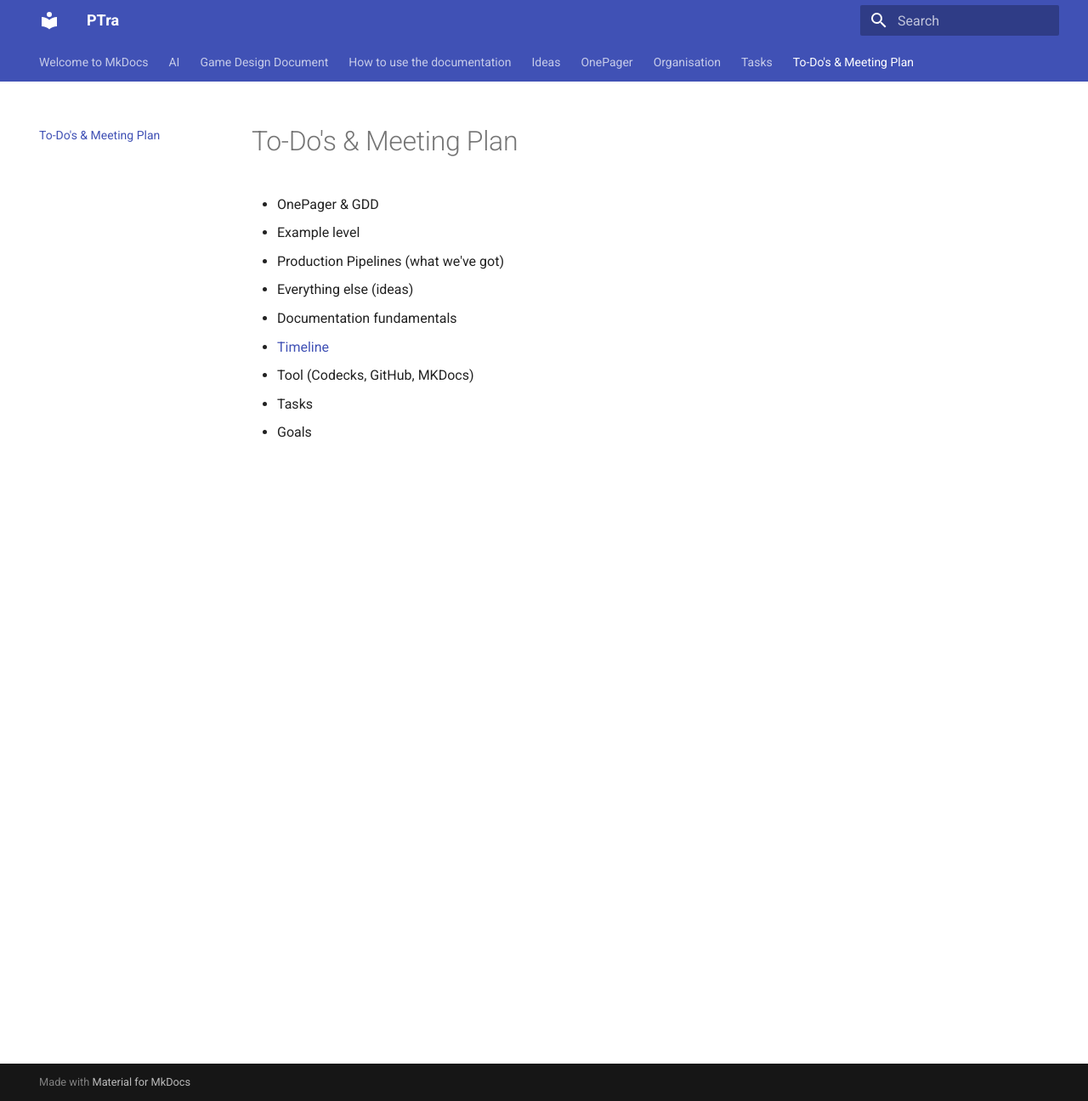
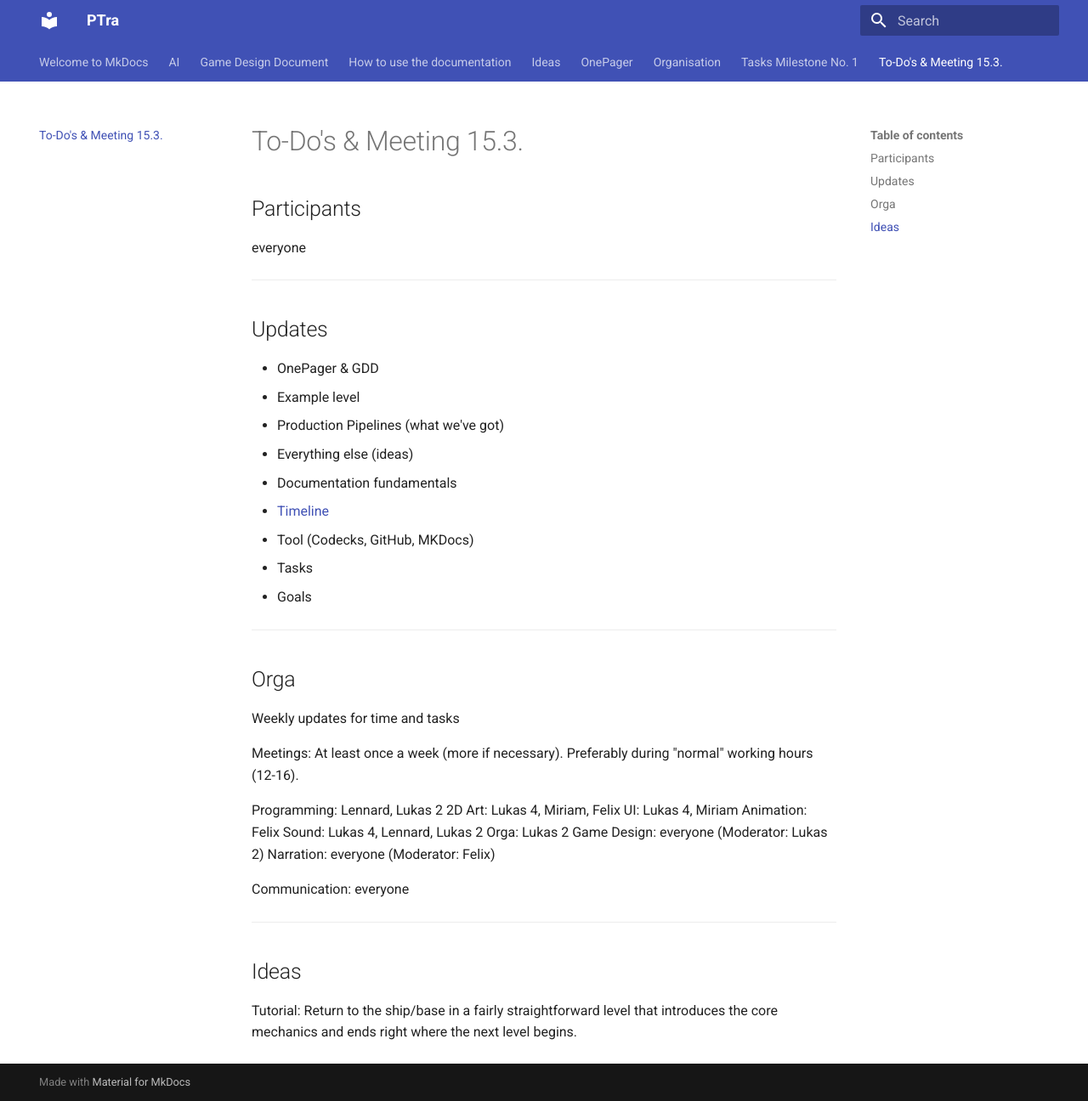
Before and after one commit to L1mee/PTra, an MkDocs documentation site: the page built from docs/todays-todo.md, in a window 1280 px wide and 1296 px high. Shown: the whole window at 85% size. Built offline with MkDocs 1.6.1 and Material for MkDocs 9.7.7, drawn with Linux system fonts in a browser that asks for light colours.

Commit message:
Update Meeting 15.3.

```diff
--- a/docs/todays-todo.md
+++ b/docs/todays-todo.md
@@ -1,4 +1,13 @@
-# To-Do's & Meeting Plan
+# To-Do's & Meeting 15.3.
+
+## Participants
+
+everyone
+
+---
+
+
+## Updates
 
 - OnePager & GDD
 - Example level
@@ -9,3 +18,30 @@
 - Tool (Codecks, GitHub, MKDocs)
 - Tasks
 - Goals
+
+---
+
+
+## Orga
+
+Weekly updates for time and tasks
+
+Meetings: At least once a week (more if necessary). Preferably during "normal" working hours (12-16).
+
+Programming: Lennard, Lukas 2
+2D Art: Lukas 4, Miriam, Felix
+UI: Lukas 4, Miriam
+Animation: Felix
+Sound: Lukas 4, Lennard, Lukas 2
+Orga: Lukas 2
+Game Design: everyone (Moderator: Lukas 2)
+Narration: everyone (Moderator: Felix)
+
+Communication: everyone
+
+---
+
+
+## Ideas
+
+Tutorial: Return to the ship/base in a fairly straightforward level that introduces the core mechanics and ends right where the next level begins.
```
Also changed, not shown: docs/plan.md (+1 -0 lines), docs/timeline.md (+9 -7 lines).
